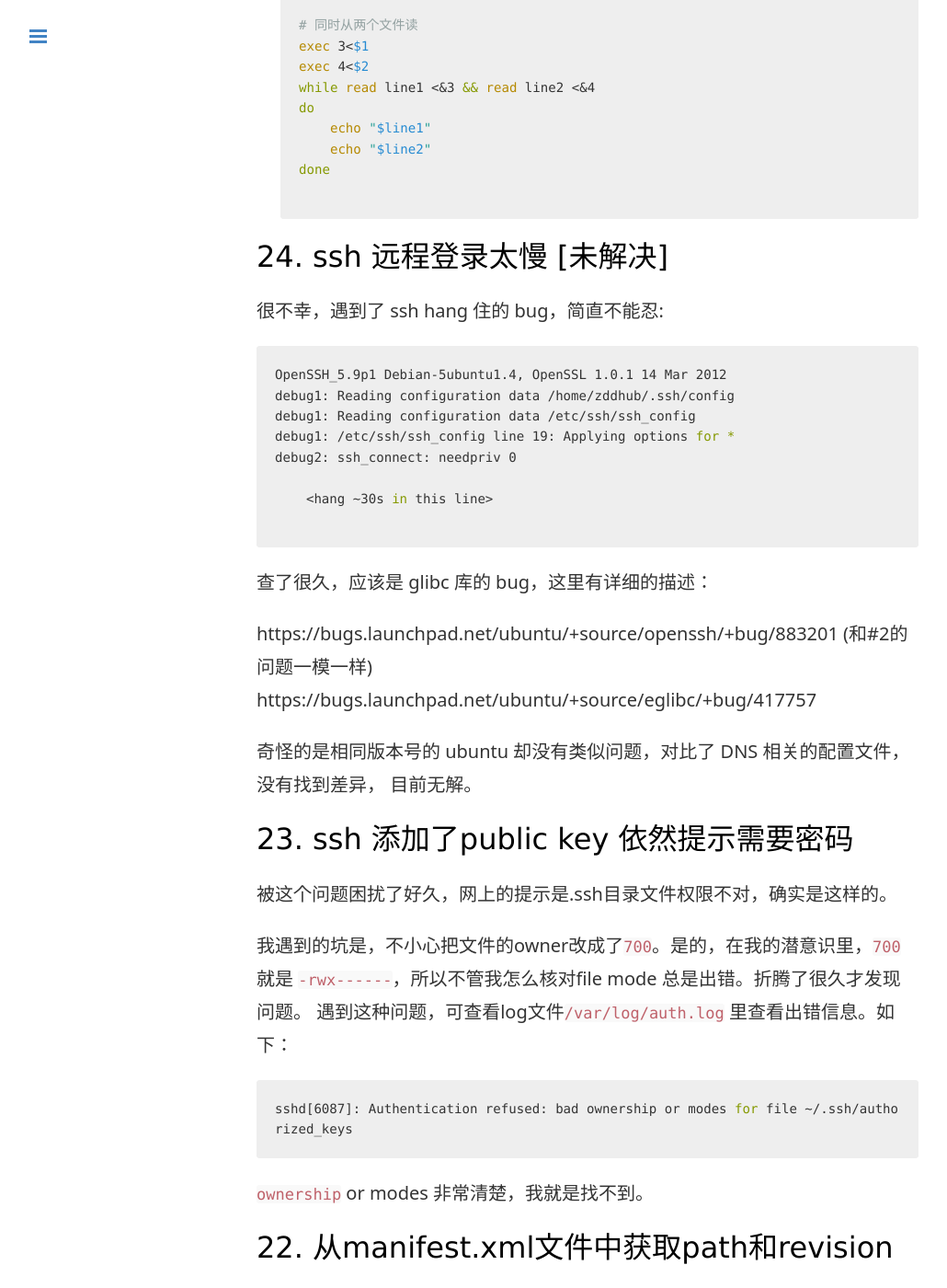
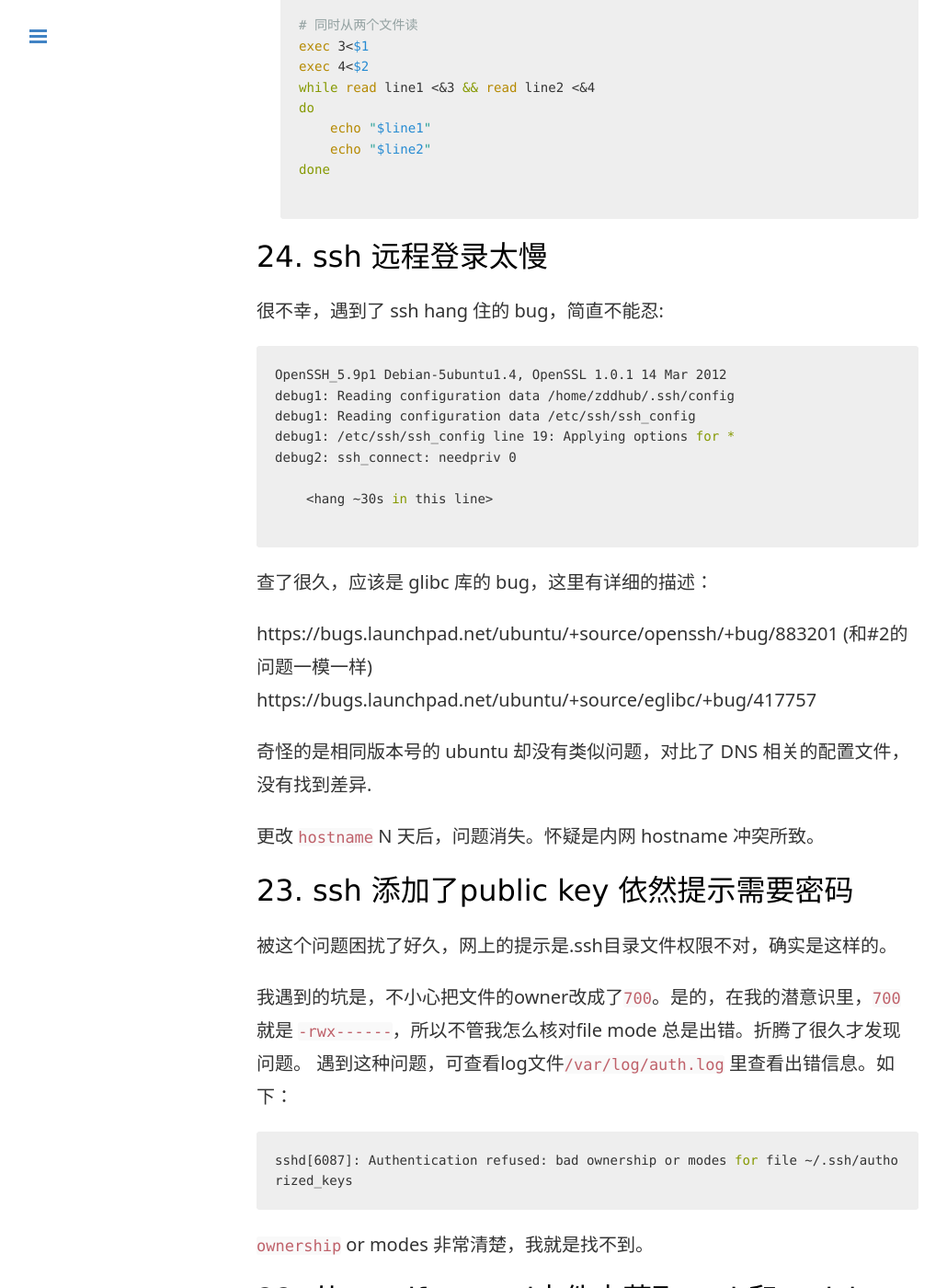
Before and after one commit to zddhub/zddhub.github.io, a Jekyll site: the page built from _posts/2015-03-03-shell.md, in a window 1280 px wide and 1400 px high, scrolled down 6646 px. Shown: the whole window at 92% size, without its empty margins (1-1031 px from the left). Built offline with Jekyll 4.4.1, drawn with Linux system fonts in a browser that asks for light colours; comment, search, counter and statistics services are not loaded.

Commit message:
Update blog: Fix an unsolved bug

````diff
--- a/_posts/2015-03-03-shell.md
+++ b/_posts/2015-03-03-shell.md
@@ -250,7 +250,7 @@ echo "global variable" $subs
 
   ```
 
-### 24. ssh 远程登录太慢 [未解决]
+### 24. ssh 远程登录太慢
 
 很不幸，遇到了 ssh hang 住的 bug，简直不能忍:
 
@@ -270,8 +270,9 @@ debug2: ssh_connect: needpriv 0
 https://bugs.launchpad.net/ubuntu/+source/openssh/+bug/883201 (和#2的问题一模一样)
 https://bugs.launchpad.net/ubuntu/+source/eglibc/+bug/417757
 
-奇怪的是相同版本号的 ubuntu 却没有类似问题，对比了 DNS 相关的配置文件，没有找到差异，
-目前无解。
+奇怪的是相同版本号的 ubuntu 却没有类似问题，对比了 DNS 相关的配置文件，没有找到差异.
+
+更改 `hostname` N 天后，问题消失。怀疑是内网 hostname 冲突所致。
 
 
 ### 23. ssh 添加了public key 依然提示需要密码
````
